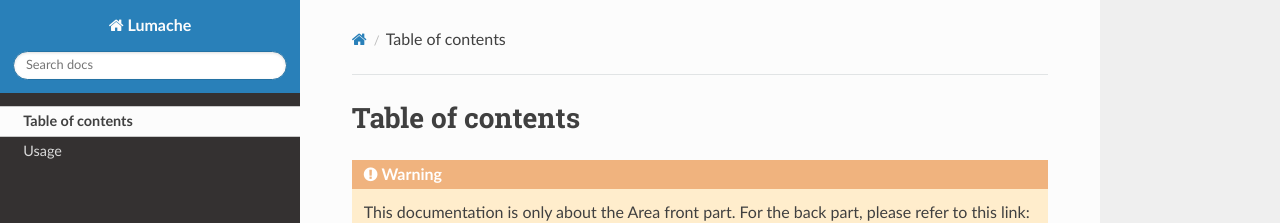
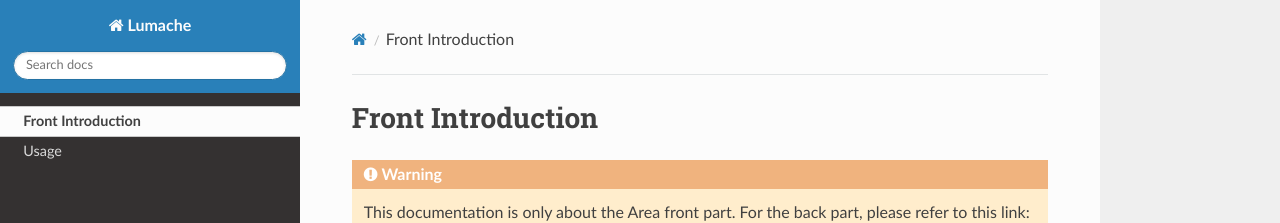
Before and after one commit to sabry134/Area-Documentation, a Sphinx documentation site: the page built from docs/source/usage.rst, in a window 1280 px wide. Shown: the top 223 px of the page. Built offline with Sphinx 7.4.7 and the Read the Docs theme 2.0.0, drawn with Linux system fonts in a browser that asks for light colours.

Commit message:
Update usage.rst

```diff
--- a/docs/source/usage.rst
+++ b/docs/source/usage.rst
@@ -1,4 +1,4 @@
-Table of contents
+Front Introduction
 =================
 
 .. warning::
```
